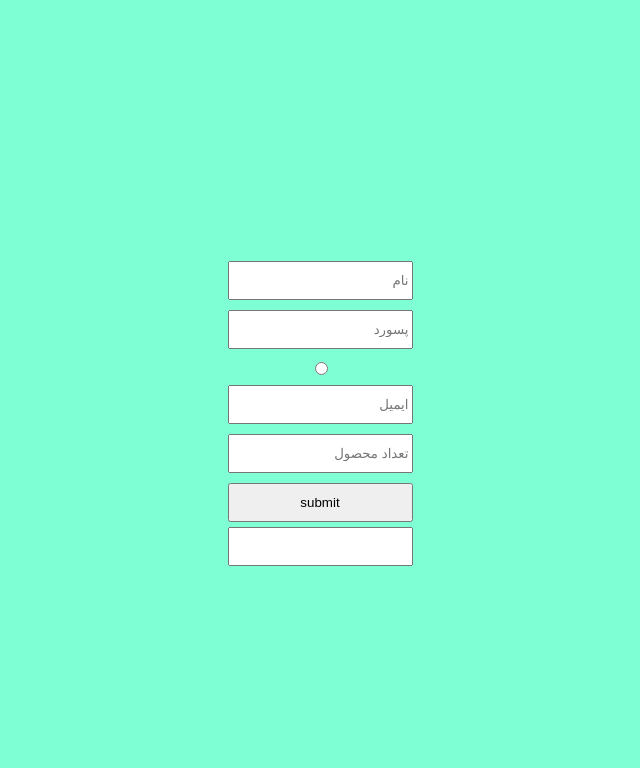
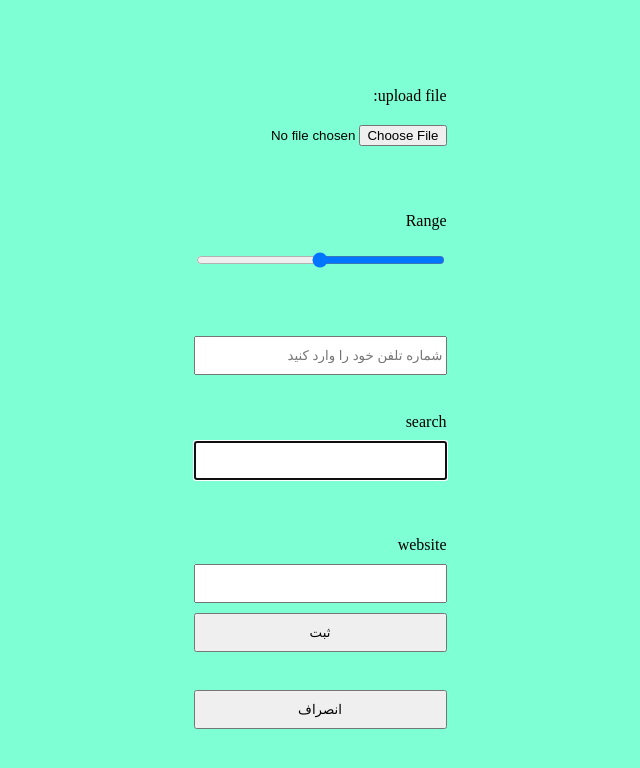
Before and after one commit to sahargolmhmdi1997/task1-sahar, a plain HTML site: page form.html in a window 1280 px wide. Shown: the whole page, without its empty margins (328-968 px from the left). Drawn offline with Linux system fonts and the light colour scheme.

Commit message:
new practice

```diff
--- a/form.html
+++ b/form.html
@@ -28,7 +28,7 @@
     </style>
   </head>
   <body>
-    <form>
+    <!-- <form>
       <label for="fname"></label>
       <input type="text" id="fname" name="fname" placeholder="نام" required />
       <input type="password" id="pass" name="pass" placeholder="پسورد" required />
@@ -51,6 +51,51 @@
         <option value="chrome">
         <option value="opera">
       </datalist>
+    </form> -->
+    <!-- <form action="">
+      <input type="radio" id="html" name="fav_lang" value="HTML" />
+      <label for="html">HTML</label><br />
+      <input type="radio" name="fav_lang" value="CSS" />
+      <label for="css">CSS</label>
+      <input type="radio" id="javascript" name="fav_lang" value="javascript" />
+      <label for="javascript">javascript</label>
+    </form>
+    <form action="submit-form.php" method="post">
+      <input type="checkbox" id="veh1" name="veh1" value="veh1" />
+      <label for="veh1">veh1</label>
+      <input type="checkbox" id="veh2" name="veh2" value="veh2" />
+      <label for="veh2">veh2</label>
+      <input type="submit">
+    </form> -->
+    <form onsubmit="">
+      <label for="file">upload file:</label>
+      <input type="file" name="file" id="file" /><br /><br />
+      <label for="range">Range</label>
+      <input
+        type="range"
+        id="range"
+        name="range"
+        min="0"
+        max="70"
+      /><br /><br />
+
+      <!-- <label for="phone">phone number</label> -->
+      <input
+        type="tel "
+        id="phone"
+        name="phone "
+        placeholder="شماره تلفن خود را وارد کنید"
+      /><br />
+
+      <label for="search">search</label>
+      <input type="search" name="search" id="search" autofocus /><br /><br />
+
+      <label for="url">website</label>
+      <input type="url" name="url" id="url" />
+
+      <input type="submit" value="ثبت" /><br />
+
+      <input type="reset" value="انصراف" />
     </form>
   </body>
 </html>
```
